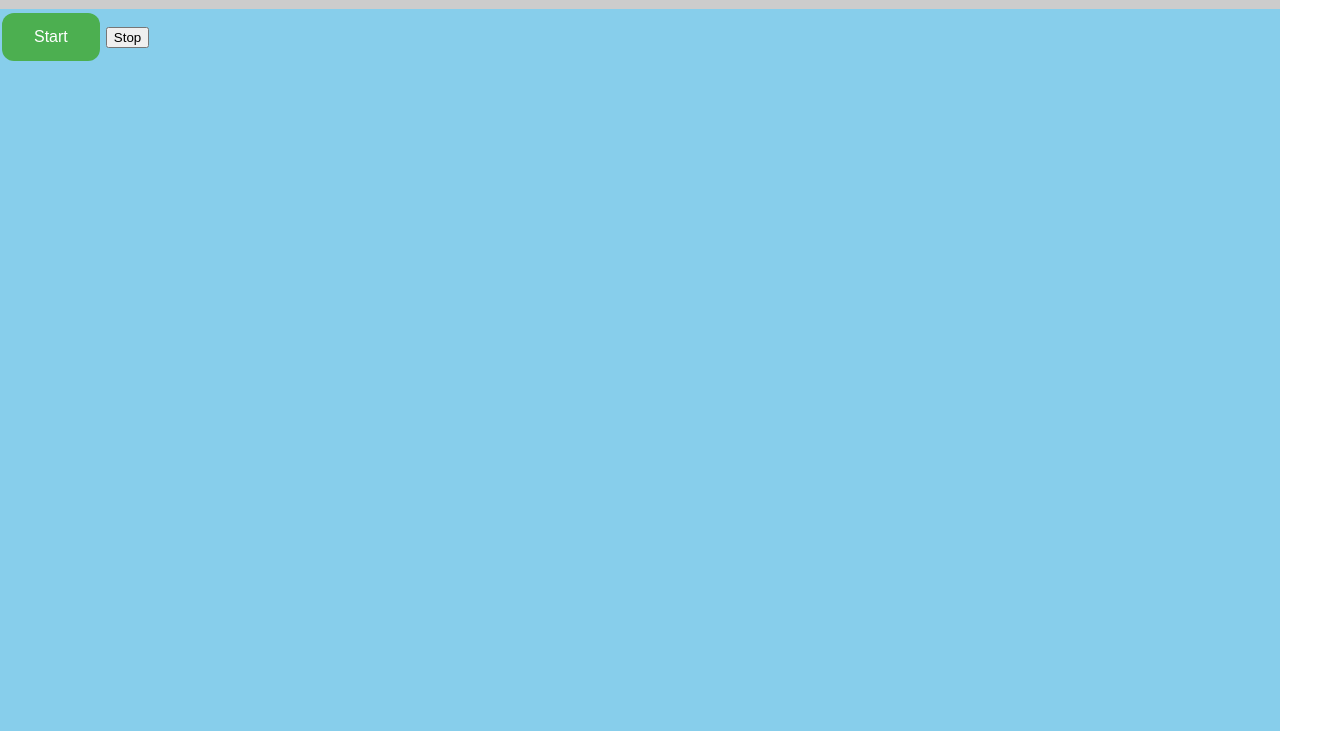
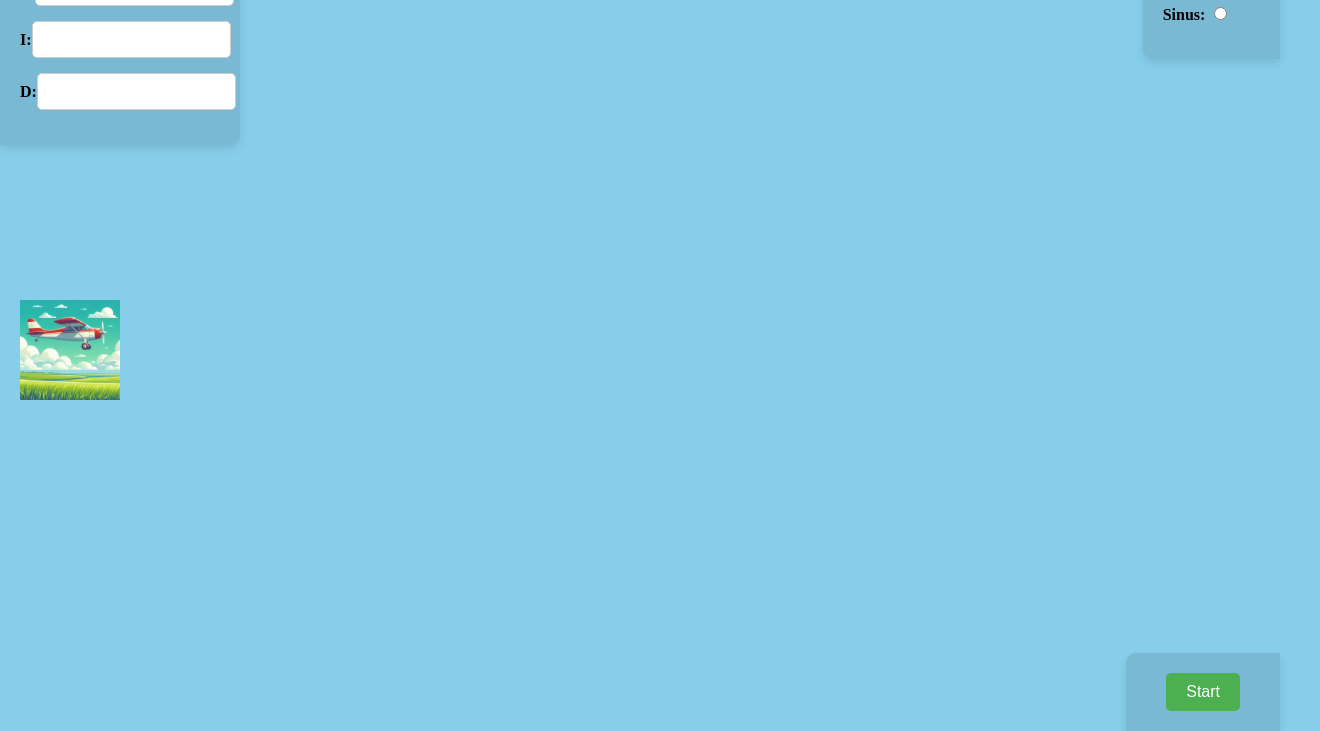
Before and after one commit to flashy85/AirplaneGame, a plain HTML site: page index.html in a window 1280 px wide. Shown: the part 69-800 px from the top of the page, 1320 px wide, since content can reach past the window. Drawn offline with Linux system fonts and the light colour scheme.

Commit message:
Added first simple plane picture and controller settings, reference path settings as well as start/stop button

```diff
--- a/index.html
+++ b/index.html
@@ -9,7 +9,12 @@
             margin: 0;
             height: 100vh;
             display: flex;
+            justify-content: center;
+            align-items: flex-start;
             flex-direction: column;
+            background-color: skyblue;
+            position: relative;
+            overflow-x: hidden;
         }
 
         h1 {
@@ -17,75 +22,160 @@
             margin: 0 auto
         }
 
-        .GameArea {
+        .ControllerSettings {
+            position: absolute;
+            z-index: 10;
+            top: 0px;
+            left: 0px;
+            padding: 20px;
+            border-bottom-right-radius: 10px;
+            background-color: rgba(0, 0, 0, 0.1);
+            box-shadow: 0 4px 8px rgba(0, 0, 0, 0.1);
+            width: 200px;
+        }
+
+        .input_group {
+            display: flex;
+            align-items: center;
+            margin-bottom: 15px;
+        }
+
+        .input_group label {
+            width: 25px;
+            font-weight: bold;
+        }
+
+        .input_group input {
+            padding: 10px;
+            border: 1px solid #ccc;
+            border-radius: 5px;
+            box-sizing: border-box;
+            flex: 1;
+            /* ensures that the input field uses the remaining space */
+        }
+
+        .ReferencePath {
+            position: absolute;
+            z-index: 10;
+            top: 0px;
+            right: 0px;
+            padding: 20px;
+            border-bottom-left-radius: 10px;
+            background-color: rgba(0, 0, 0, 0.1);
+            box-shadow: 0 4px 8px rgba(0, 0, 0, 0.1);
+        }
+
+        .RefPathGroup {
+            margin-bottom: 15px;
+        }
+
+        .RefPathGroup label {
+            width: 35px;
+            font-weight: bold;
+        }
+
+        #GameArea {
             width: 100vw;
             height: 100vh;
-            background-color: skyblue;
             position: relative;
+            padding: 20px;
         }
 
         #airplane {
-            width: 50px;
-            height: 50px;
             position: absolute;
+            z-index: 9;
+            width: 100px;
+            height: 100px;
             background-image: url('airplane.jpg');
             background-size: cover;
+            background-repeat: no-repeat;
+            transform: scaleX(-1);
         }
 
-        .header {
-            display: flex;
-            justify-content: space-between;
-            padding: 10px;
-            background-color: #ccc;
+        .btn_container {
+            position: absolute;
+            z-index: 10;
+            bottom: 0px;
+            right: 0px;
+            background-color: rgba(0, 0, 0, 0.1);
+            padding: 20px 40px;
+            border-top-left-radius: 10px;
+            box-shadow: 0 4px 8px rgba(0, 0, 0, 0.1);
         }
 
         .button {
-            background-color: #4CAF50;
             border: none;
-            color: white;
-            padding: 15px 32px;
-            text-align: center;
-            text-decoration: none;
-            display: inline-block;
+            padding: 10px 20px;
             font-size: 16px;
-            margin: 4px 2px;
+            /*margin: 4px 2px;*/
             cursor: pointer;
-            border-radius: 12px;
             /* Rounded corners */
+            border-radius: 5px;
+            /* smooth transition */
             transition: background-color 0.3s ease;
-            /* smooth transition */
         }
 
-        .button:hover {
+        .button-start {
+            background-color: #4CAF50;
+            color: white;
+        }
+
+        .button-start:hover {
             background-color: #45a049;
+        }
+
+        .button-stop {
+            background-color: #f44336;
+            color: white;
+        }
+
+        .button-stop:hover {
+            background-color: #e53935;
         }
     </style>
 </head>
 
 <body>
     <H1>Airplane Game</H1>
-    <div class="header">
-        <div id="ControllerSettings">
-            <label>Controller Settings</label>
-            <input id="P_ctrl" value="1">
-            <input id="D_ctrl" value="0">
+    <div class="ControllerSettings">
+        <label>Controller Settings</label>
+        <label for="eqn">Eqn: abc</label>
+        <div class="input_group">
+            <label for="p_value">P: </label>
+            <input type="number" id="P_ctrl" name="P_ctrl">
         </div>
-        <div id="ReferencePath">
-            <label>Reference Path</label>
-            <radio id="Step">Step</radio>
-            <radio id="Sin">Sin</radio>
+        <div class="input_group">
+            <label for="I_value">I:</label>
+            <input type="number" id="I_ctrl" name="I_ctrl">
+        </div>
+        <div class="input_group">
+            <label for="D_value">D:</label>
+            <input type="number" id="D_ctrl" name="D_ctrl">
         </div>
     </div>
-    <div class="GameArea">
-        <button class="button">Start</button>
-        <button id="btn_stop">Stop</button>
-        <div id="Airplane"></div>
+    <div class="ReferencePath">
+        <label>Reference Path</label>
+        <div class="RefPathGroup">
+            <label for="Step:">Step:</label>
+            <input type="radio" id="Step" name="scenario">
+        </div>
+        <div class="RefPathGroup">
+            <label for="Sin">Sinus:</label>
+            <input type="radio" id="Sin" name="scenario">
+        </div>
+    </div>
+    <div class="btn_container">
+        <button id="btn_start" class="button button-start" onclick="toggleButtons()">Start</button>
+        <button id="btn_stop" class="button button-stop" onclick="toggleButtons()" style="display:none;">Stop</button>
+    </div>
+    <div id="GameArea">
+        <div id="airplane"></div>
     </div>
     <script>
-        let Airplane = document.getElementById('Airplane');
+        let Airplane = document.getElementById('airplane');
         let GameArea = document.getElementById('GameArea');
         let positionY = GameArea.clientHeight / 2 - Airplane.clientHeight / 2;
-        /*
+
         function updatePosition() {
             airplane.style.top = `${positionY}px`;
         }
@@ -100,7 +190,18 @@
         })
 
         updatePosition();
-        */
+
+        function toggleButtons() {
+            var startButton = document.getElementById('btn_start');
+            var stopButton = document.getElementById('btn_stop');
+            if (startButton.style.display === 'none') {
+                startButton.style.display = 'inline-block';
+                stopButton.style.display = 'none';
+            } else {
+                startButton.style.display = 'none';
+                stopButton.style.display = 'inline-block';
+            }
+        }
     </script>
 </body>
 
```
Also changed, not shown: airplane.jpg (added).
